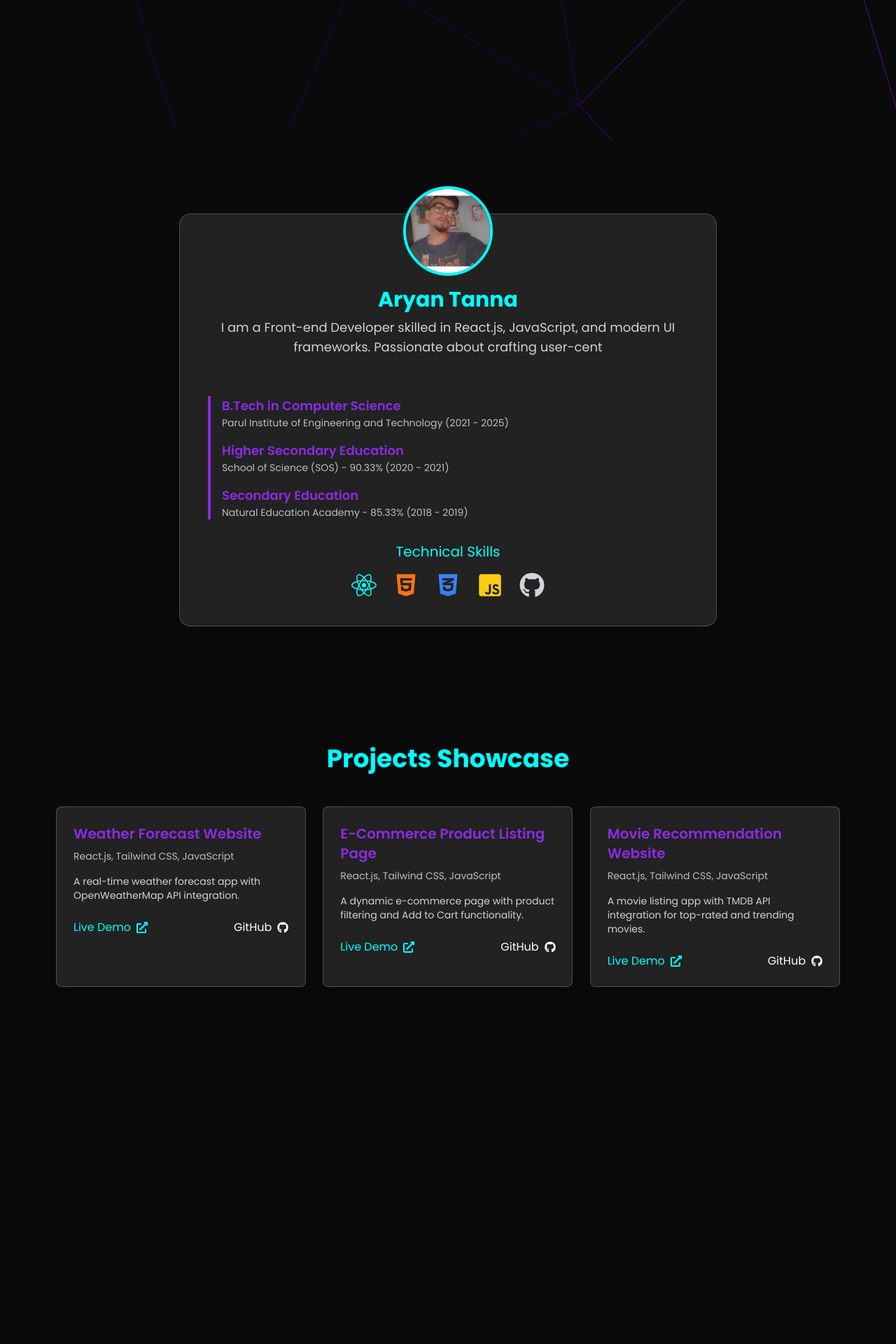
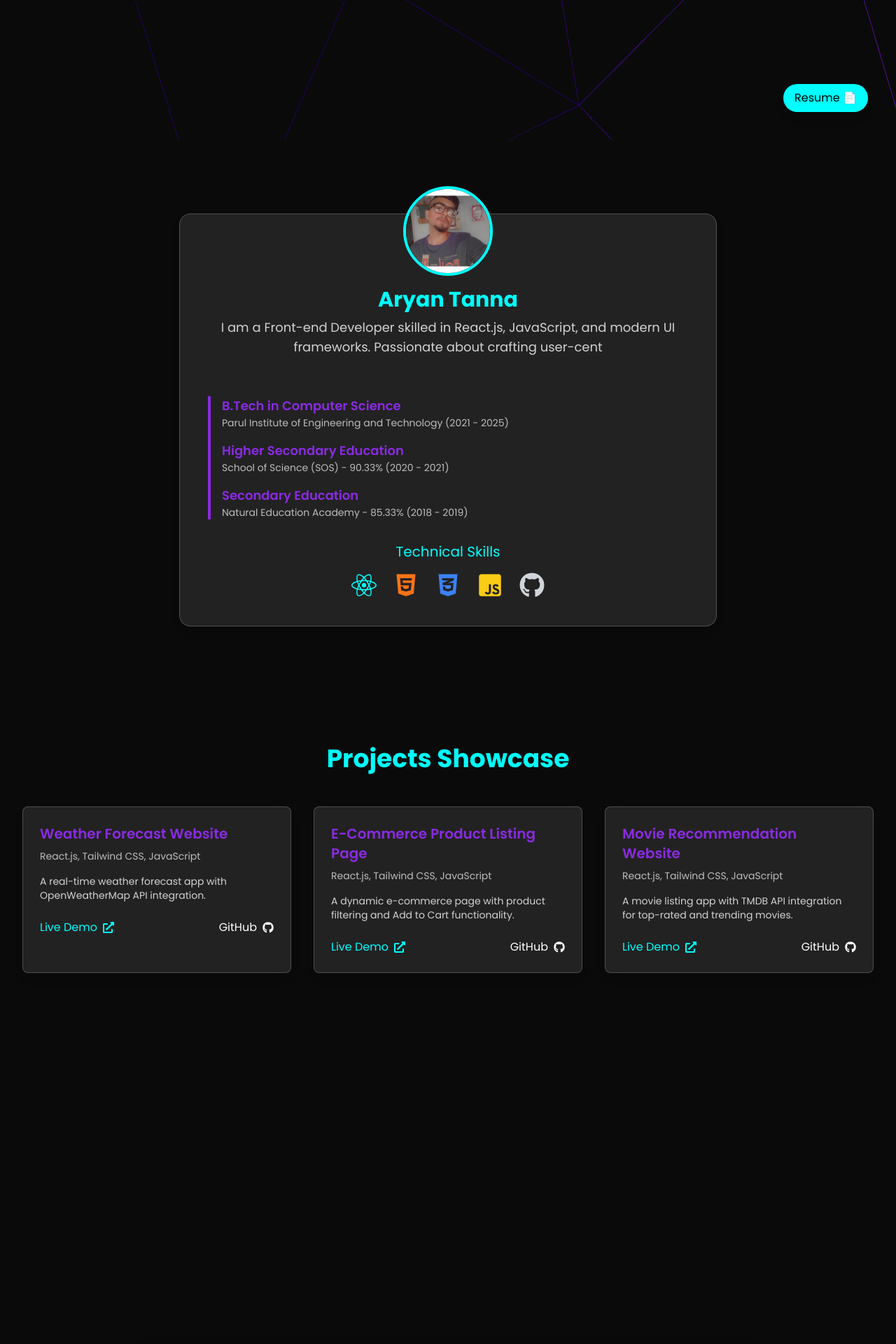
Before and after one commit to levi2104/my-portfolio, a React (Vite) app: page / in a window 1280 px wide. Shown: the part 600-2520 px from the top of the page at 70% size. Built offline with nearby package versions, Linux system fonts and the light colour scheme; a web font is replaced by a local one.

Commit message:
Update ProjectsShowcase.jsx

```diff
--- a/src/Pages/ProjectsShowcase.jsx
+++ b/src/Pages/ProjectsShowcase.jsx
@@ -1,4 +1,5 @@
 import { motion } from "framer-motion";
+import { useEffect, useState, useRef } from "react";
 import { FaExternalLinkAlt, FaGithub } from "react-icons/fa";
 
 const projects = [
@@ -29,40 +30,67 @@ const projects = [
 ];
 
 const ProjectsShowcase = () => {
+  const sectionRef = useRef(null);
+  const [isVisible, setIsVisible] = useState(false);
+
+  useEffect(() => {
+    const observer = new IntersectionObserver(
+      ([entry]) => {
+        setIsVisible(entry.isIntersecting);
+      },
+      { threshold: 0.3 }
+    );
+
+    if (sectionRef.current) {
+      observer.observe(sectionRef.current);
+    }
+
+    return () => {
+      if (sectionRef.current) {
+        observer.unobserve(sectionRef.current);
+      }
+    };
+  }, []);
+
   return (
-    <section className="min-h-screen bg-darkBg text-whiteText px-6 md:px-12 lg:px-20 py-16">
+    <section
+      ref={sectionRef}
+      className="min-h-screen bg-darkBg text-whiteText px-8 py-16 relative"
+    >
       {/* Resume Ribbon */}
       <a
         href="/Aryan_resume_ATS.pdf"
         target="_blank"
         rel="noopener noreferrer"
-        className="fixed w-[18%] text-center top-10 -right-10 bg-neonBlue text-black px-4 py-1 font-semibold shadow-lg transform rotate-45 translate-x-8 -translate-y-4 z-50"
+        className="fixed bottom-5 right-5 md:bottom-10 md:right-10 z-50 bg-neonBlue text-black px-4 py-2 rounded-full shadow-lg hover: transition"
       >
-        Resume.pdf
+        Resume 📄
       </a>
 
-      <h2 className="text-center text-3xl sm:text-4xl font-bold text-neonBlue mb-12">
+      <h2 className="text-center text-4xl font-bold text-neonBlue mb-12">
         Projects Showcase
       </h2>
 
-      <div className="grid grid-cols-1 sm:grid-cols-2 lg:grid-cols-3 gap-6">
+      <div className="grid grid-cols-1 md:grid-cols-2 lg:grid-cols-3 gap-8">
         {projects.map((project, index) => (
           <motion.div
             key={index}
-            className="bg-white/10 p-6 rounded-lg shadow-lg border border-white/20 backdrop-blur-md hover:shadow-xl transition duration-300"
+            className="bg-white/10 p-6 rounded-lg shadow-lg border border-white/20 backdrop-blur-md"
             initial={{ opacity: 0, scale: 0.8 }}
+            animate={isVisible ? { opacity: 1, scale: 1 } : {}}
+            transition={{ duration: 0.8, delay: index * 0.2, ease: "easeOut" }}
             whileInView={{ opacity: 1, scale: 1 }}
-            viewport={{ once: true, amount: 0.3 }}
+            viewport={{ once: false, amount: 0.3 }}
             whileHover={{ scale: 1.05 }}
           >
-            <h3 className="text-lg sm:text-xl font-semibold text-neonPurple">
+            <h3 className="text-xl font-semibold text-neonPurple">
               {project.title}
             </h3>
-            <p className="text-xs sm:text-sm text-white/70 mt-2">{project.techStack}</p>
+            <p className="text-sm text-white/70 mt-2">{project.techStack}</p>
             <p className="text-sm text-white/80 mt-4">{project.description}</p>
-            <div className="flex justify-between mt-6 text-sm sm:text-base">
+            <div className="flex justify-between mt-6">
               <a
-                href={project.liveLink}
+                href="https://github.com/levi2104"
                 target="_blank"
                 rel="noopener noreferrer"
                 className="text-neonBlue flex items-center gap-2 hover:underline"
@@ -70,7 +98,7 @@ const ProjectsShowcase = () => {
                 Live Demo <FaExternalLinkAlt />
               </a>
               <a
-                href={project.githubLink}
+                href="https://github.com/levi2104"
                 target="_blank"
                 rel="noopener noreferrer"
                 className="text-whiteText flex items-center gap-2 hover:underline"
```
